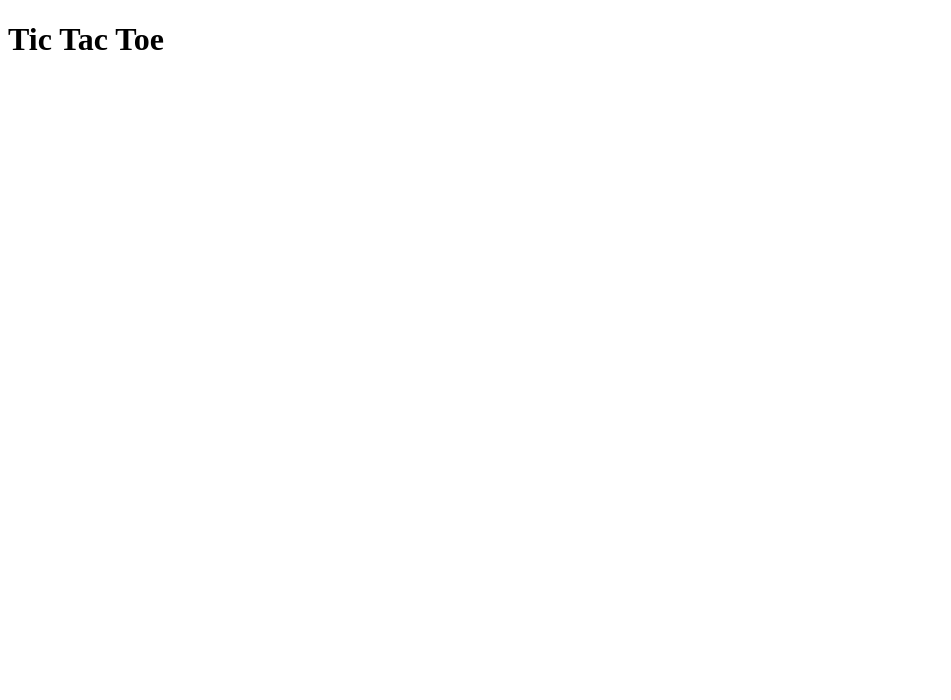
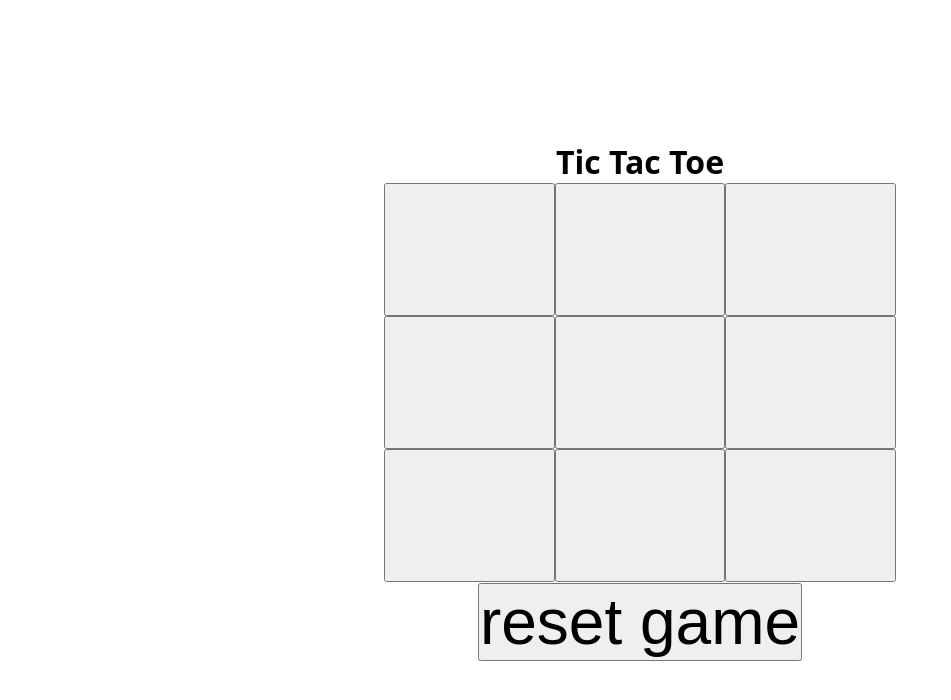
Before and after one commit to daniel0285/tic-tac-toe, a plain HTML site: page index.html in a window 1280 px wide. Shown: the whole page, without its empty margins (0-951 px from the left). Drawn offline with Linux system fonts and the light colour scheme.

Commit message:
feat: add ui for the game

```diff
--- a/index.html
+++ b/index.html
@@ -10,7 +10,9 @@
 
 <body>
     <h1>Tic Tac Toe</h1>
-
+    <p class="index-number"></p>
+    <main id="tic-tac-toe-board"></main>
+    <button id="reset">reset game</button>
     <script src="script.js"></script>
 </body>
 
--- a/script.js
+++ b/script.js
@@ -11,7 +11,9 @@ const gameBoard = (function () {
 
   const getBoard = () => board;
 
-  return { isGameOver, fill, getBoard };
+  const resetBoard = () => board.fill("empty");
+
+  return { isGameOver, fill, getBoard, resetBoard };
 })();
 
 const player = (function () {
@@ -31,21 +33,31 @@ const gameController = (function () {
     [0, 4, 8],
     [2, 4, 6],
   ];
-  const players = [];
+  const players = [
+    { name: "Player 1", symbol: "X", score: 0 },
+    { name: "Player 2", symbol: "O", score: 0 },
+  ];
   let currentPlayer;
+  currentPlayer = players[0];
+  let isFinished = false;
 
-  const addPlayer = (name, symbol) => {
-    const newPlayer = player.makePlayer(name, symbol);
-    if (players.length < 2) {
-      players.push(newPlayer);
-    }
+  // const addPlayer = (name, symbol) => {
+  //   const newPlayer = player.makePlayer(name, symbol);
+  //   if (players.length < 2) {
+  //     players.push(newPlayer);
+  //   }
 
-    if (players.length === 1) {
-      currentPlayer = players[0];
-    }
-  };
+  //   if (players.length === 1) {
+  //     currentPlayer = players[0];
+  //   }
+  // };
 
   const board = gameBoard.getBoard();
+
+  const resetGame = () => {
+    gameBoard.resetBoard();
+    isFinished = false;
+  };
 
   const checkWinner = () => {
     return winningCombination.some((combination) =>
@@ -57,26 +69,68 @@ const gameController = (function () {
     currentPlayer = currentPlayer === players[0] ? players[1] : players[0];
   };
 
-  const controller = (index) => {
+  const addSymbols = (event) => {
+    event.target.textContent = currentPlayer.symbol;
+  };
+
+  const controller = (index, event) => {
     if (board[index] !== "empty" || index > board.length || index < 0) {
       console.log("invalid input");
       return;
     }
 
-    gameBoard.fill(index, currentPlayer.symbol);
+    if (!isFinished) {
+      gameBoard.fill(index, currentPlayer.symbol);
+      addSymbols(event);
+    }
 
     if (checkWinner()) {
       console.log(`The winner is ${currentPlayer.name}`);
-      console.log(board);
+      isFinished = true;
     } else if (gameBoard.isGameOver()) {
       console.log(`It's a draw!`);
-      console.log(board);
+      isFinished = true;
     } else {
       console.log(`Not Finished`);
-      console.log(board);
       switchPlayer();
     }
   };
 
-  return { controller, addPlayer };
+  return { controller, resetGame };
 })();
+
+const displayGameBoard = () => {
+  const ticTacToeBoard = document.getElementById("tic-tac-toe-board");
+  ticTacToeBoard.innerHTML = "";
+  const fragment = document.createDocumentFragment();
+  const board = gameBoard.getBoard();
+
+  for (let i = 0; i < board.length; i++) {
+    const box = document.createElement("button");
+    box.classList.add("spots");
+    box.dataset.index = i;
+    fragment.append(box);
+  }
+
+  ticTacToeBoard.appendChild(fragment);
+};
+
+const eventHandler = (event) => {
+  if (event.target.classList.contains("spots")) {
+    const indexTarget = event.target.dataset.index;
+
+    const indexText = document.querySelector(".index-number");
+    indexText.textContent = event.target.dataset.index;
+
+    gameController.controller(indexTarget, event);
+  }
+
+  if (event.target.id === "reset") {
+    displayGameBoard();
+    gameController.resetGame();
+  }
+};
+
+document.addEventListener("click", (event) => eventHandler(event));
+
+displayGameBoard();
--- a/style.css
+++ b/style.css
@@ -0,0 +1,34 @@
+*,
+*::before,
+*::after {
+  margin: 0;
+  padding: 0;
+  box-sizing: border-box;
+}
+
+html,
+body {
+  height: 100%;
+}
+
+body {
+  min-height: 100%;
+  font-family: system-ui, -apple-system, BlinkMacSystemFont, "Segoe UI", Roboto,
+    Oxygen, Ubuntu, Cantarell, "Open Sans", "Helvetica Neue", sans-serif;
+
+  display: flex;
+  flex-flow: column;
+  justify-content: center;
+  align-items: center;
+}
+
+#tic-tac-toe-board {
+  height: 50%;
+  width: 40%;
+  display: grid;
+  grid-template: 1fr 1fr 1fr / 1fr 1fr 1fr;
+}
+
+button {
+  font-size: 4rem;
+}
```
